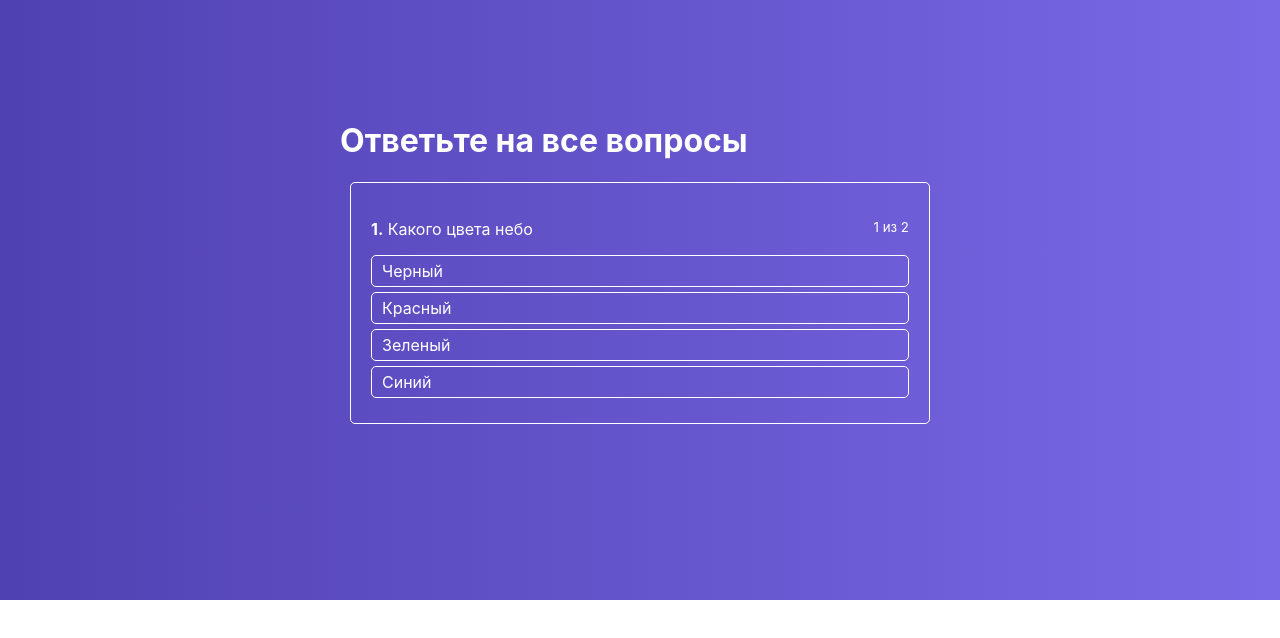
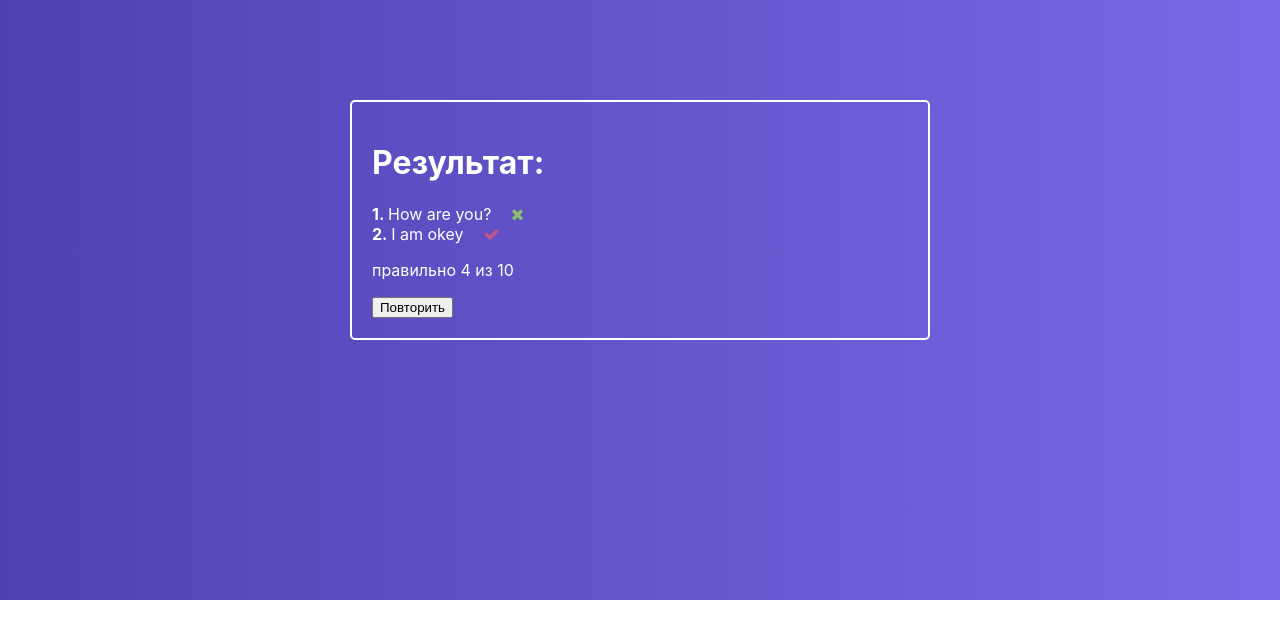
Before and after one commit to Vitaliy-Shlepakov/quize, a React app: page / in a window 1280 px wide. Shown: the top 638 px of the page. Built offline with nearby package versions, Linux system fonts and the light colour scheme.

Commit message:
results component

```diff
--- a/package.json
+++ b/package.json
@@ -17,6 +17,7 @@
     "babel-preset-react-app": "^9.1.1",
     "camelcase": "^5.3.1",
     "case-sensitive-paths-webpack-plugin": "2.3.0",
+    "classnames": "^2.2.6",
     "css-loader": "3.4.2",
     "dotenv": "8.2.0",
     "dotenv-expand": "5.1.0",
--- a/public/index.html
+++ b/public/index.html
@@ -9,7 +9,7 @@
       content="Web site created using create-react-app"
     />
     <link rel="apple-touch-icon" href="%PUBLIC_URL%/logo192.png" />
-
+    <link href="https://stackpath.bootstrapcdn.com/font-awesome/4.7.0/css/font-awesome.min.css" rel="stylesheet" integrity="sha384-wvfXpqpZZVQGK6TAh5PVlGOfQNHSoD2xbE+QkPxCAFlNEevoEH3Sl0sibVcOQVnN" crossorigin="anonymous">
     <title>React App</title>
   </head>
   <body>
--- a/src/components/ActiveQuiz/ActiveQuiz.js
+++ b/src/components/ActiveQuiz/ActiveQuiz.js
@@ -2,7 +2,7 @@ import React from 'react';
 import './ActiveQuiz.sass';
 import AnswersList from "../AnswersList/AnswersList";
 
-const ActiveQuiz = ({answers, question, onAnswerClickHandle, answerNumber, quizLength, answerState}) => {
+const ActiveQuiz = ({answers, question, onAnswerClickHandle, answerNumber, quizLength, state}) => {
 
   return (
     <div className="ActiveQuiz">
@@ -19,7 +19,7 @@ const ActiveQuiz = ({answers, question, onAnswerClickHandle, answerNumber, quizL
       <AnswersList
         answers={answers}
         onAnswerClickHandle={onAnswerClickHandle}
-        state={answerState}
+        state={state}
       />
     </div>
   );
--- a/src/components/AnswerItem/AnswerItem.js
+++ b/src/components/AnswerItem/AnswerItem.js
@@ -1,10 +1,18 @@
 import React from 'react';
 import './AnswerItem.sass';
+import className from 'classnames';
 
-const AnswerItem = ({answer, onAnswerClickHandle}) => {
+const AnswerItem = ({answer, onAnswerClickHandle, state}) => {
+
   return (
     <li
-      className="AnswerItem"
+      className={
+        className({
+          'AnswerItem': true,
+          'AnswerItem--Success': state === 'success',
+          'AnswerItem--Error': state === 'error',
+        })
+      }
       onClick={() => onAnswerClickHandle(answer.id)}
     >
       {answer.text}
--- a/src/components/AnswerItem/AnswerItem.sass
+++ b/src/components/AnswerItem/AnswerItem.sass
@@ -1,5 +1,5 @@
 .AnswerItem
-  border: 1px solid #fff
+  border: 2px solid #fff
   border-radius: 5px
   padding: 5px 10px
   margin-bottom: 5px
@@ -8,3 +8,9 @@
 .AnswerItem:hover
   background-color: rgba(255, 255, 255, .2)
   transition: all .3s
+
+.AnswerItem--Success
+  border-color: greenyellow
+
+.AnswerItem--Error
+  border-color: red
--- a/src/components/AnswersList/AnswersList.js
+++ b/src/components/AnswersList/AnswersList.js
@@ -2,7 +2,7 @@ import React from 'react';
 import './AnswersList.sass';
 import AnswerItem from "../AnswerItem/AnswerItem";
 
-const AnswersList = ({answers, onAnswerClickHandle, answerState}) => {
+const AnswersList = ({answers, onAnswerClickHandle, state}) => {
   return (
     <div>
       <ul className="AnswersList">
@@ -12,7 +12,7 @@ const AnswersList = ({answers, onAnswerClickHandle, answerState}) => {
               answer={answer}
               key={index}
               onAnswerClickHandle={onAnswerClickHandle}
-              answerState={answerState}
+              state={state ? state[answer.id] : null}
             />
           })
         }
--- /dev/null
+++ b/src/components/FinishedQuiz/FinishedQuiz.js
@@ -0,0 +1,28 @@
+import React from 'react';
+import './FinishedQuiz.sass';
+
+const FinishedQuiz = () => {
+  return (
+    <div className="FinishedQuiz">
+      <h1>Результат:</h1>
+       <ul>
+         <li className="FinishedQuiz__Item FinishedQuiz__Item--Success">
+           <strong>1.&nbsp;</strong>
+           How are you?
+           <i className="fa fa-times"></i>
+         </li>
+         <li className="FinishedQuiz__Item FinishedQuiz__Item--Error">
+           <strong>2.&nbsp;</strong>
+           I am okey
+           <i className="fa fa-check"></i>
+         </li>
+       </ul>
+      <p>правильно 4 из 10</p>
+      <div>
+        <button>Повторить</button>
+      </div>
+    </div>
+  );
+};
+
+export default FinishedQuiz;
--- /dev/null
+++ b/src/components/FinishedQuiz/FinishedQuiz.sass
@@ -0,0 +1,24 @@
+.FinishedQuiz
+  padding: 20px
+  color: #fff
+  border: 2px solid #fff
+  -webkit-border-radius: 5px
+  -moz-border-radius: 5px
+  border-radius: 5px
+  box-sizing: border-box
+  margin: 0 10px
+
+.FinishedQuiz ul
+  letter-spacing: normal
+  list-style: none
+  padding: 0
+  margin: 0
+
+.FinishedQuiz i
+  margin-left: 20px
+
+.FinishedQuiz__Item--Success i
+  color: rgba(161, 240, 69, .7)
+
+.FinishedQuiz__Item--Error i
+  color: rgba(240, 87, 108, .7)
--- a/src/containers/Quize/Quiz.js
+++ b/src/containers/Quize/Quiz.js
@@ -1,12 +1,15 @@
 import React, {Component} from 'react';
 import './Quize.sass';
 import ActiveQuiz from "../../components/ActiveQuiz/ActiveQuiz";
+import FinishedQuiz from "../../components/FinishedQuiz/FinishedQuiz";
 
 class Quiz extends Component {
 
   state = {
     activeQuestion: 0,
     answerState: {},
+    isFinished: true,
+    results: {},   //{[id]: success or error}
     quiz: [
       {
         id: 1,
@@ -33,8 +36,16 @@ class Quiz extends Component {
     ]
   };
 
+
   onAnswerClickHandle = (answerId) => {
-    const { activeQuestion, quiz } = this.state;
+    const { activeQuestion, quiz, answerState } = this.state;
+
+    if(answerState){
+      const key = Object.keys(answerState)[0];
+      if(answerState[key] === 'success') {
+        return;
+      }
+    }
 
     const currentQuiz = quiz[activeQuestion];
 
@@ -45,15 +56,16 @@ class Quiz extends Component {
       });
 
       if(this.isQuizFinished()){
-        console.log('finish');
+        this.setState({isFinished: true})
       }else {
         setTimeout(() => {
           this.setState((state) => {
             return {
-              activeQuestion: state.activeQuestion + 1
+              activeQuestion: state.activeQuestion + 1,
+              answerState: {}
             }
           })
-        }, 1000)
+        }, 1500)
       }
     }else{
 
@@ -69,18 +81,26 @@ class Quiz extends Component {
   }
 
   render() {
+    const { quiz, isFinished, activeQuestion, answerState } = this.state;
+
     return (
       <div className="Quiz">
         <div className="Quiz__Wrapper">
-          <h1 className="Quiz__Title">Ответьте на все вопросы</h1>
-          <ActiveQuiz
-            answers={this.state.quiz[this.state.activeQuestion].answers}
-            question={this.state.quiz[this.state.activeQuestion].question}
-            onAnswerClickHandle={this.onAnswerClickHandle}
-            quizLength={this.state.quiz.length}
-            answerNumber={this.state.activeQuestion + 1}
-            state={this.state.answerState}
-          />
+          {
+            isFinished
+              ? <FinishedQuiz/>
+              : <>
+                <h1 className="Quiz__Title">Ответьте на все вопросы</h1>
+                <ActiveQuiz
+                  answers={quiz[activeQuestion].answers}
+                  question={quiz[activeQuestion].question}
+                  onAnswerClickHandle={this.onAnswerClickHandle}
+                  quizLength={quiz.length}
+                  answerNumber={activeQuestion + 1}
+                  state={answerState}
+                />
+                </>
+          }
         </div>
       </div>
     );
```
Also changed, not shown: 1 other file (tests, documents, lock files or other folders).
